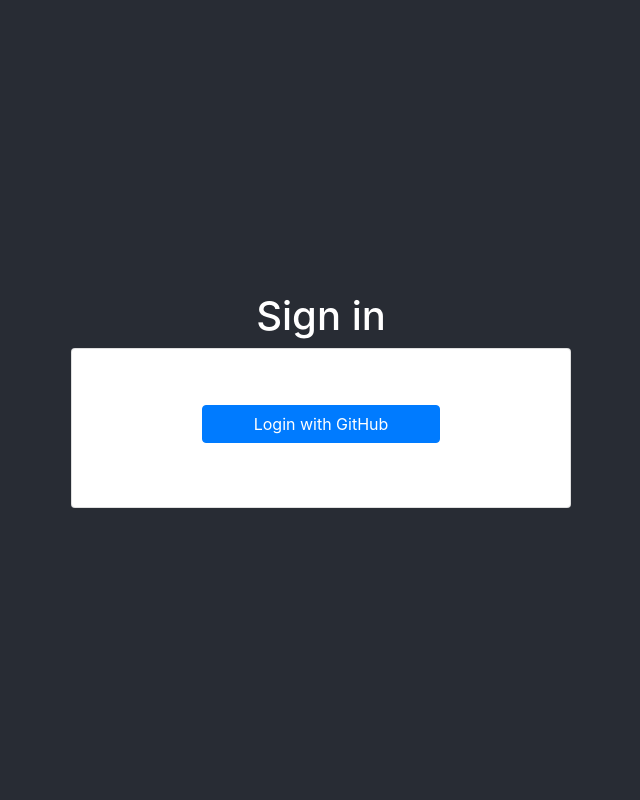
After one commit to Amir0715/Backend-2021-VkEducation, a Django app: a page that uses metroim/templates/base.html in a window 1280 px wide. The commit adds this page. Shown: the whole page, without its empty margins (319-959 px from the left). Run offline with Django 3.2, Linux system fonts and the light colour scheme; parts of the project's set-up code (start-up, migrations or seed data) failed here and were passed over; some libraries are stand-ins or nearby versions.

Commit message:
[+] oauth with github

```diff
--- a/metroim/application/urls.py
+++ b/metroim/application/urls.py
@@ -1,3 +1,4 @@
+from django.conf.urls import url
 from django.contrib import admin
 from django.urls import path
 from django.urls.conf import include
@@ -6,5 +7,6 @@
     path('admin/', admin.site.urls),
     path('api/', include('api.urls')),
     path('api-auth/', include('rest_framework.urls')),
+    url(r'^oauth/', include('social_django.urls', namespace='social')),
     path('', include('ui.urls')),
 ]
--- /dev/null
+++ b/metroim/static/css/index.css
@@ -0,0 +1,37 @@
+img {
+    border: 3px solid #282c34;
+}
+
+.row {
+    width: 100%;
+    margin: 0;
+}
+
+.container-fluid {
+    height: 100vh;
+    background-color: #282c34;
+    display: flex;
+    justify-content: center;
+    align-items: center;
+}
+
+.container-fluid > div {
+    width: 85%;
+    min-width: 300px;
+    max-width: 500px;
+}
+
+.card {
+    width: 100%;
+}
+
+.social-container {
+    display: flex;
+    flex-direction: column;
+    justify-content: center;
+}
+
+.btn a, .btn a:hover {
+    color: white;
+    text-decoration: none ;
+}
--- a/metroim/templates/base.html
+++ b/metroim/templates/base.html
@@ -1,3 +1,4 @@
+{% load static %}
 <!DOCTYPE html>
 <html lang="en">
 
@@ -5,12 +6,22 @@
     <meta charset="UTF-8">
     <meta http-equiv="X-UA-Compatible" content="IE=edge">
     <meta name="viewport" content="width=device-width, initial-scale=1.0">
-    <title>{% block title %}Главная{% endblock title%}</title>
+    <link rel="stylesheet" href="https://stackpath.bootstrapcdn.com/bootstrap/4.1.3/css/bootstrap.min.css"
+        integrity="sha384-MCw98/SFnGE8fJT3GXwEOngsV7Zt27NXFoaoApmYm81iuXoPkFOJwJ8ERdknLPMO" crossorigin="anonymous" />
+    <link rel="stylesheet" href="{% static 'css/index.css' %}" />
+    <title>Главная</title>
 </head>
 
 <body>
-    {% block body %}
+    <div class="container-fluid">
+        <div>
+            <h1 class="text-white text-center">{% block title %}{% endblock %}</h1>
+            <div class="card p-5">
+                {% block content %}
+                {% endblock %}
+            </div>
+        </div>
+    </div>
+</body>
 
-    {% endblock body %}
-</body>
 </html>
--- /dev/null
+++ b/metroim/templates/login.html
@@ -0,0 +1,13 @@
+{% extends 'base.html' %}
+{% block title %} Sign in {% endblock %}
+{% block content %}
+<div class="row">
+    <div class="row">
+        <div class="col-md-8 mx-auto social-container my-2 order-md-1">
+            <button class="btn btn-primary mb-2">
+                <a href="{% url 'social:begin' 'github' %}">Login with GitHub</a>
+            </button>
+        </div>
+    </div>
+</div>
+{% endblock %}
--- a/metroim/ui/urls.py
+++ b/metroim/ui/urls.py
@@ -1,6 +1,7 @@
 from django.urls import path
-from ui.views import index
+from ui import views
 
 urlpatterns = [
-    path('', index, name='index'),
+    path('', views.index, name='index'),
+    path('login/', views.login, name='login'),
 ]
--- a/metroim/ui/views.py
+++ b/metroim/ui/views.py
@@ -4,3 +4,6 @@
 
 def index(request):
     return render(request, 'index.html', {'lines': Line.objects.all()})
+
+def login(request):
+    return render(request, 'login.html')
--- a/pyproject.toml
+++ b/pyproject.toml
@@ -14,6 +14,7 @@
 Markdown = "^3.3.6"
 django-filter = "^21.1"
 drf-spectacular = "^0.21.0"
+social-auth-app-django = "^5.0.0"
 
 [tool.poetry.dev-dependencies]
 autopep8 = "^1.5.7"
```
Also changed, not shown: metroim/application/local_settings.py (+13 -10 lines), metroim/application/settings.py (+20 -3 lines), metroim/templates/index.html (+8 -10 lines), metroim/README.md, 1 other file.
